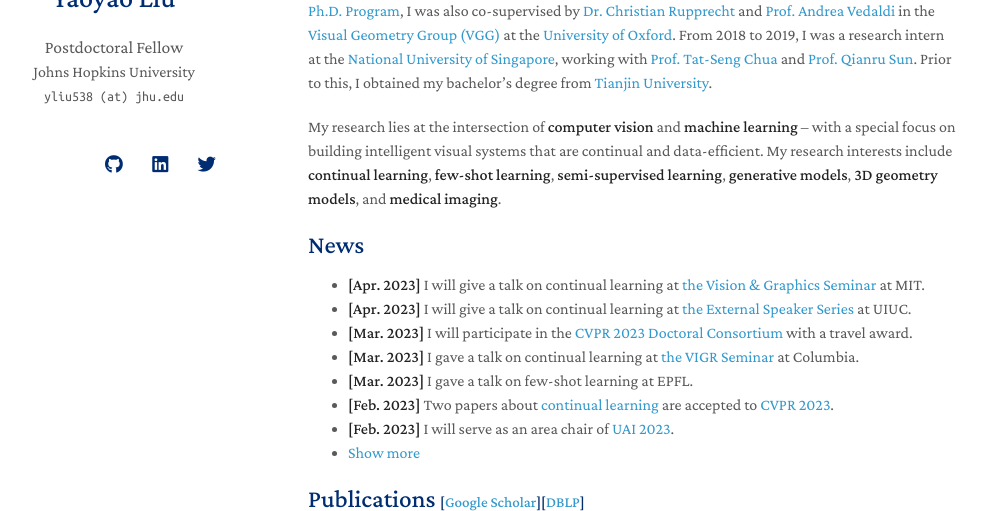
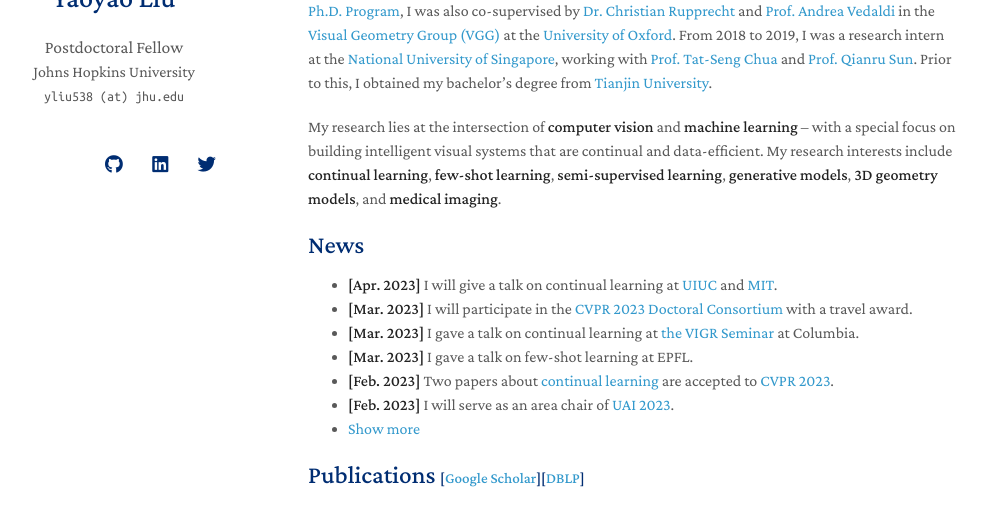
Before and after one commit to yaoyao-liu/yaoyao-liu.github.io, a Jekyll site: the page built from index.md, in a window 1280 px wide and 900 px high, cut to the strip 230-741 px from the top of the window. Shown: the whole strip, without its empty margins (162-1148 px from the left). Built offline with Jekyll 4.4.1, drawn with Linux system fonts in a browser that asks for light colours; nearby versions of some CDN libraries; comment, search, counter and statistics services are not loaded; a style sheet for code colours, icons or effects is not loaded; our own code applies the rules of GitHub Pages for plain Markdown files.

Commit message:
Update index.md

```diff
--- a/index.md
+++ b/index.md
@@ -15,8 +15,7 @@
 ## News
 
 <ul>
-<li><strong>[Apr. 2023]</strong> I will give a talk on continual learning at <a href="https://sites.google.com/view/visionseminar">the Vision & Graphics Seminar</a> at MIT. </li>
-<li><strong>[Apr. 2023]</strong> I will give a talk on continual learning at <a href="https://vision.cs.illinois.edu/vision_website/">the External Speaker Series</a> at UIUC. </li>
+<li><strong>[Apr. 2023]</strong> I will give a talk on continual learning at <a href="https://vision.cs.illinois.edu/vision_website/">UIUC</a> and <a href="https://sites.google.com/view/visionseminar">MIT</a>.</li>
 <li><strong>[Mar. 2023]</strong> I will participate in the <a href="https://cvpr2023.thecvf.com/Conferences/2023/CallForDoctoralConsortium">CVPR 2023 Doctoral Consortium</a> with a travel award. </li>
 <li><strong>[Mar. 2023]</strong> I gave a talk on continual learning at <a href="https://vigr.cs.columbia.edu/vigr_seminar.html">the VIGR Seminar</a> at Columbia. </li>
 <li><strong>[Mar. 2023]</strong> I gave a talk on few-shot learning at EPFL. </li>
```
